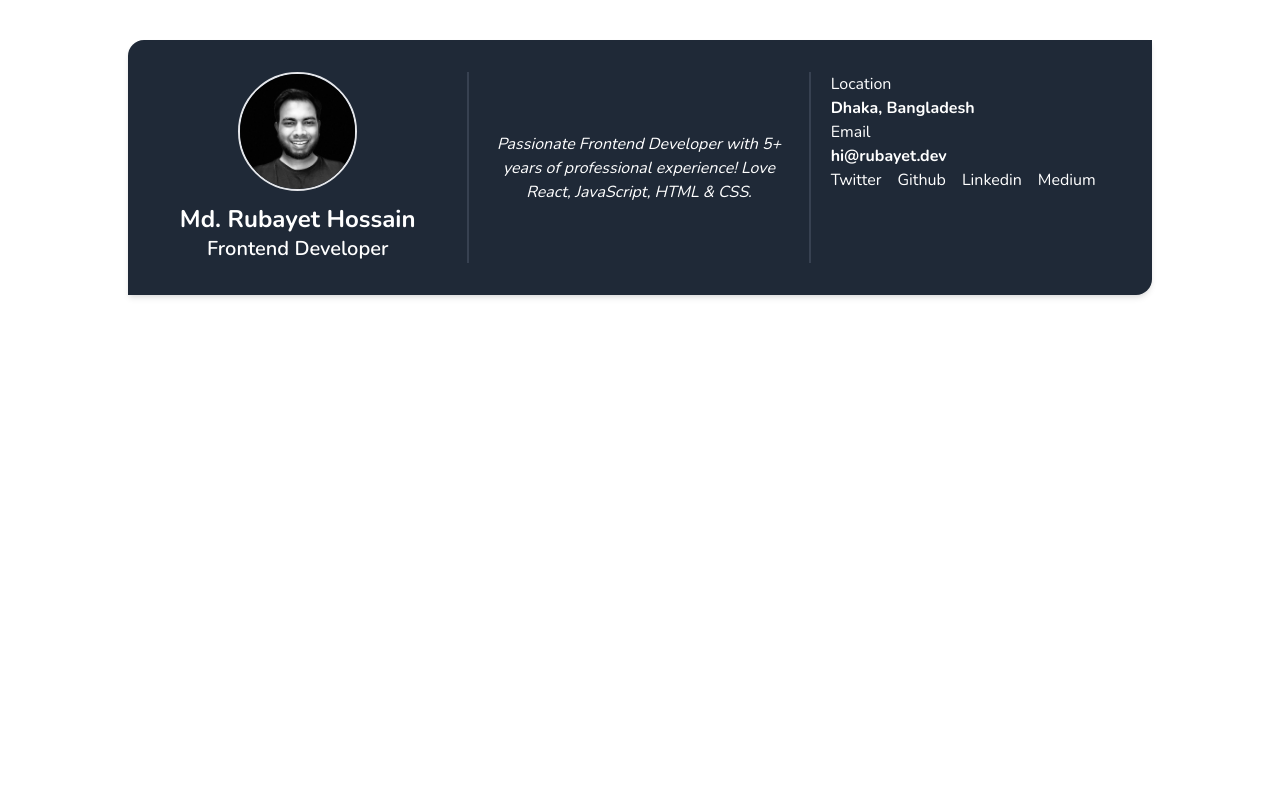
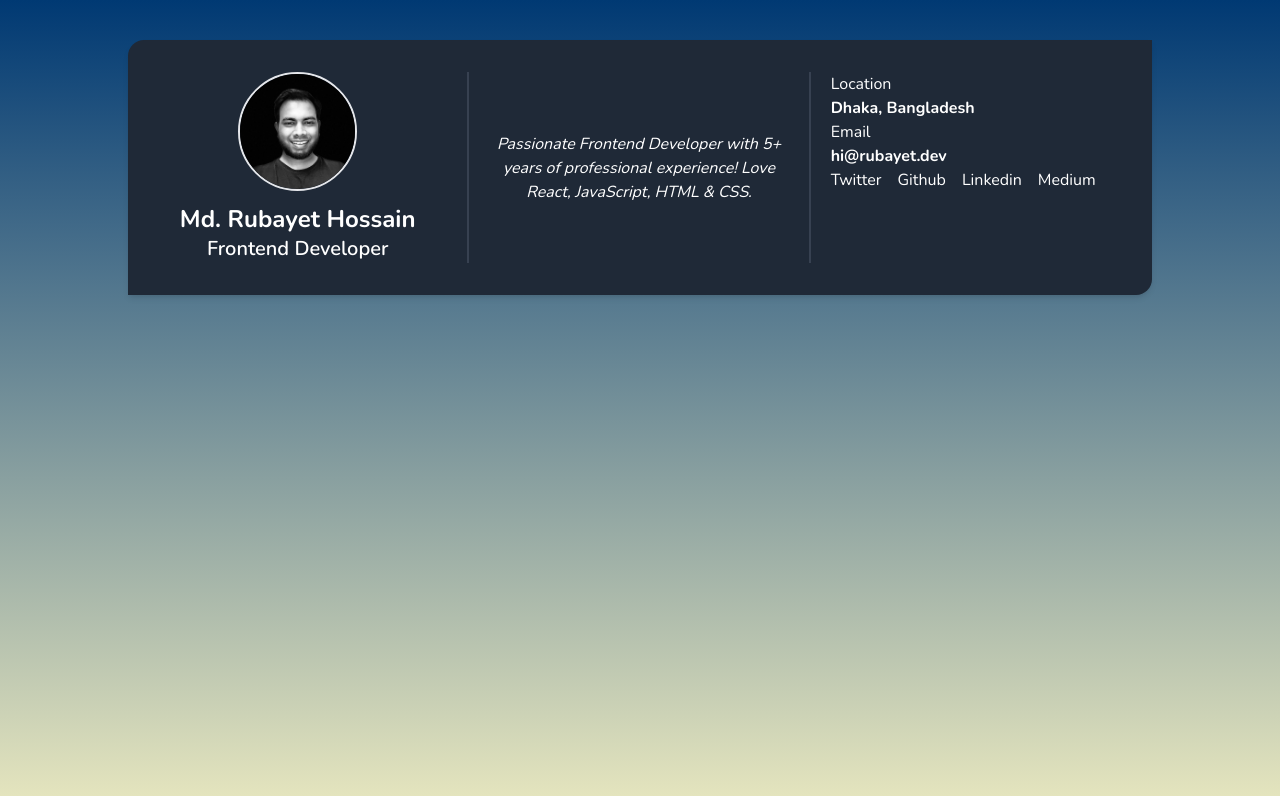
Before and after one commit to rubayethossain/rubayethossain.github.io, a Gatsby site: page / in a window 1280 px wide. Built offline with nearby package versions, Linux system fonts and the light colour scheme; Gatsby itself is replaced by a stand-in of ours.

Commit message:
Add background gradients

```diff
--- a/src/components/Intro.tsx
+++ b/src/components/Intro.tsx
@@ -3,7 +3,7 @@ import { StaticImage } from "gatsby-plugin-image"
 
 const Intro = (): JSX.Element => {
   return (
-    <header className="mx-auto max-w-screen-lg rounded-2xl rounded-tr-none rounded-bl-none my-10 py-8 bg-gray-800 shadow-md grid grid-cols-3 text-white">
+    <header className="mx-auto max-w-screen-lg rounded-2xl rounded-tr-none rounded-bl-none py-8 bg-gray-800 shadow-md grid grid-cols-3 text-white">
       <div className="text-center px-5 border-r-2 border-gray-700">
         <StaticImage
           src="../images/rubayet.jpg"
--- a/src/pages/index.tsx
+++ b/src/pages/index.tsx
@@ -8,7 +8,9 @@ import Intro from "../components/Intro"
 const IndexPage = () => (
   <Layout>
     <Seo title="Welcome" />
-    <Intro />
+    <div className="py-10">
+      <Intro />
+    </div>
     {/* <StaticImage
       src="../images/gatsby-astronaut.png"
       width={300}
--- a/src/styles/global.css
+++ b/src/styles/global.css
@@ -2,3 +2,17 @@
 @tailwind base;
 @tailwind components;
 @tailwind utilities;
+
+@layer base{
+    html{
+        height: 100%;
+    }
+
+    body{
+        height: 100%;
+        background: #003973 fixed;  /* fallback for old browsers */
+        background: -webkit-linear-gradient(to top, #E5E5BE, #003973) fixed;  /* Chrome 10-25, Safari 5.1-6 */
+        background: linear-gradient(to top, #E5E5BE, #003973) fixed; /* W3C, IE 10+/ Edge, Firefox 16+, Chrome 26+, Opera 12+, Safari 7+ */
+        background-repeat: no-repeat;
+    }
+}
```
